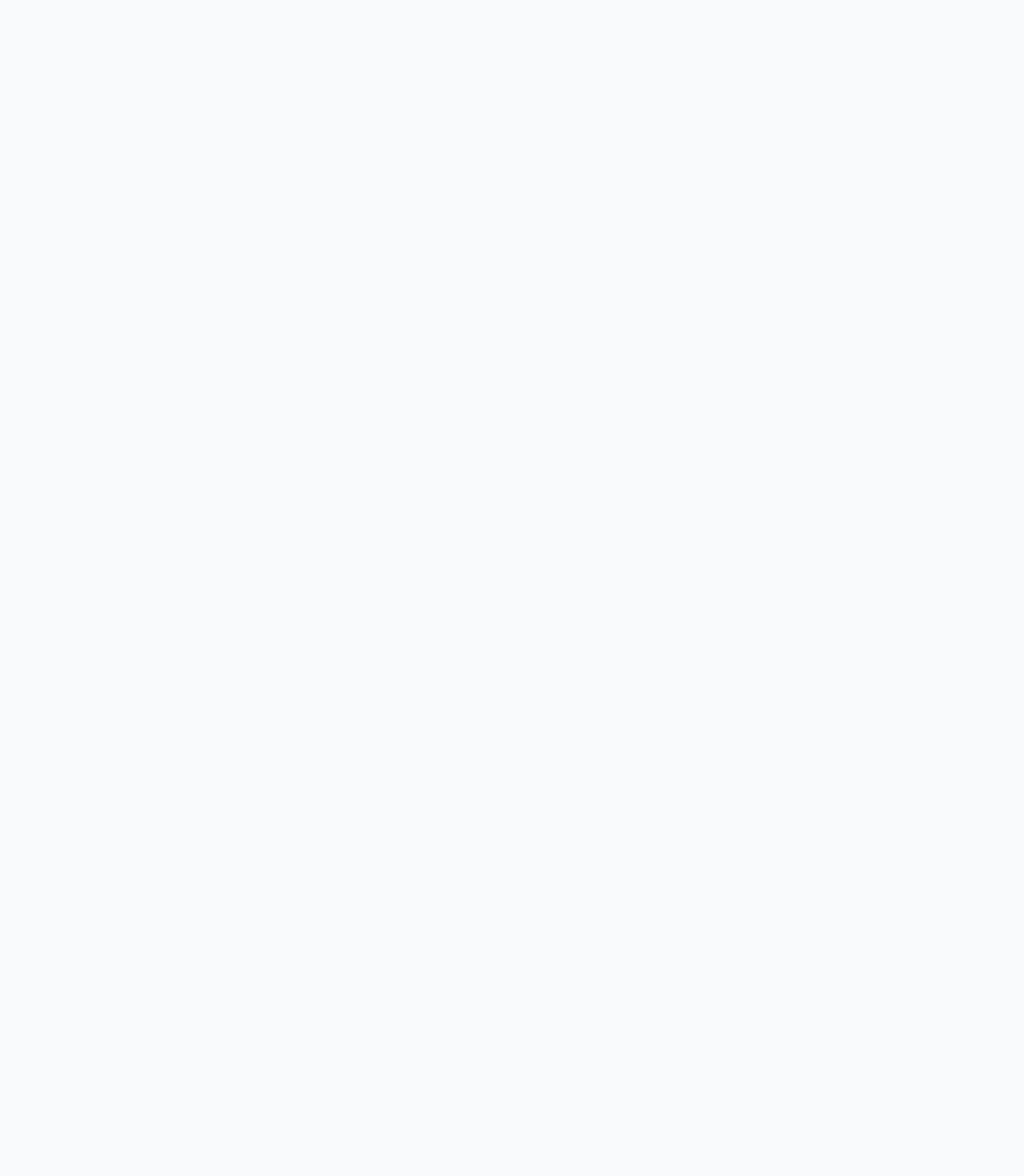
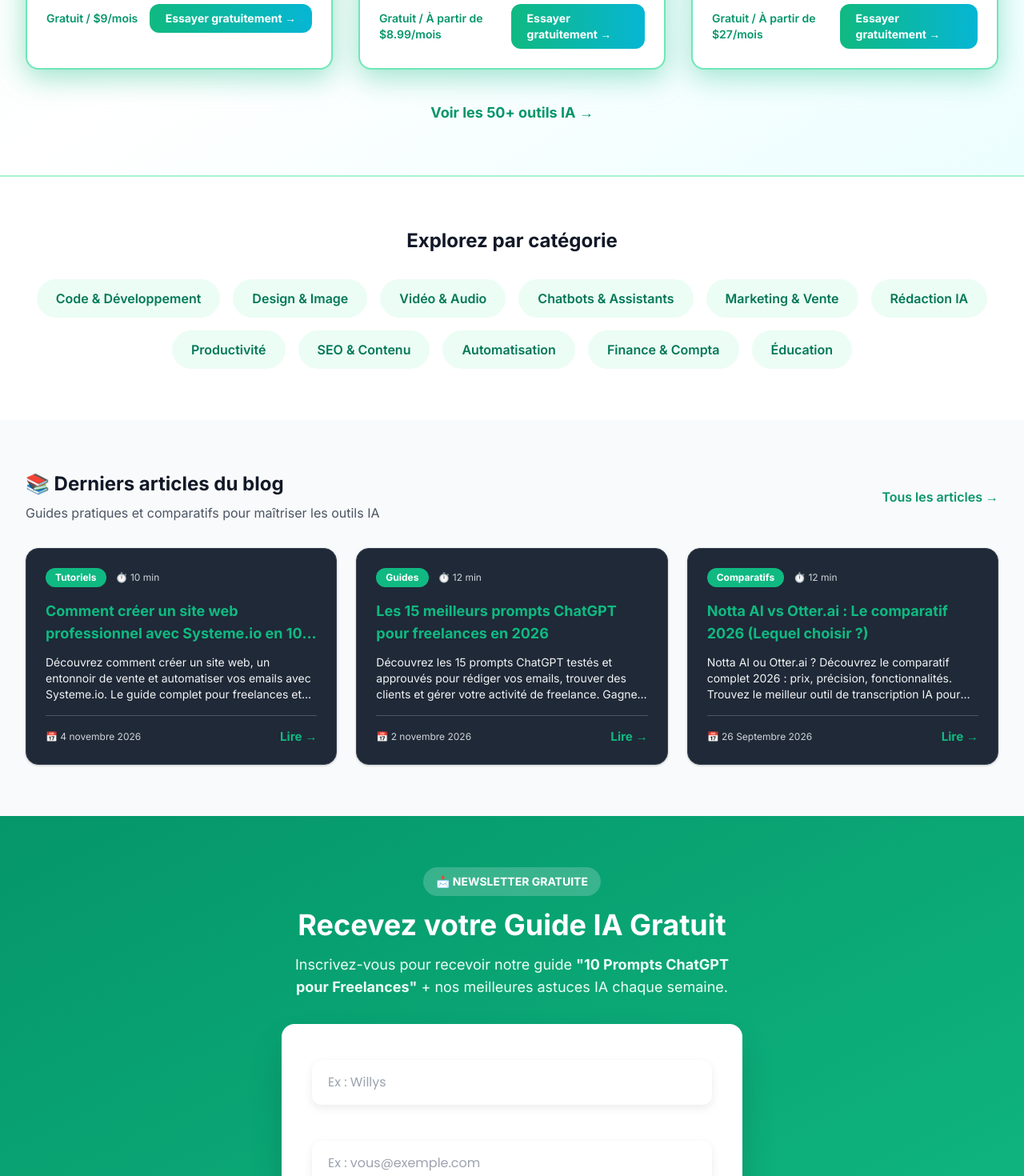
Before and after one commit to willysrwm/genivexa-site, a React (Vite) app: page / in a window 1280 px wide. Shown: the part 960-2430 px from the top of the page at 80% size. Before the commit the page ends 800 px from the top, so only its background shows below. Built offline with nearby package versions, Linux system fonts and the light colour scheme; no server answers.

Commit message:
Update Home.jsx

```diff
--- a/src/pages/Home.jsx
+++ b/src/pages/Home.jsx
@@ -1,113 +1,120 @@
-import { useState, useEffect } from 'react'
 import { Link } from 'react-router-dom'
-export default function DynamicGallery() {
-  const [images, setImages] = useState([])
-  const [currentIndex, setCurrentIndex] = useState(0)
-  const [loading, setLoading] = useState(true)
+import ToolCard from '../components/ToolCard'
+import { tools } from '../data/tools'
+import { articles } from '../data/articles'
+import FeaturedTools from '../components/FeaturedTools'
+import DynamicGallery from '../components/DynamicGallery'
+import BrevoForm from '../components/BrevoForm'
+import DynamicAINews from '../components/DynamicAINews'
 
-  // Récupération des images via Unsplash
-  useEffect(() => {
-    const randomPage = Math.floor(Math.random() * 10) + 1
-    fetch(`https://api.unsplash.com/search/photos?query=artificial-intelligence,technology,robot&per_page=8&page=${randomPage}&client_id=VOTRE_ACCESS_KEY_UNSPLASH`)
-      .then(res => res.json())
-      .then(data => {
-        if (data.results) {
-          setImages(data.results)
-        }
-        setLoading(false)
-      })
-      .catch(err => {
-        console.error("Erreur chargement galerie:", err)
-        setLoading(false)
-      })
-  }, [])
-
-  // Défilement automatique toutes les 3 secondes
-  useEffect(() => {
-    if (images.length === 0) return
-    const interval = setInterval(() => {
-      setCurrentIndex((prevIndex) => (prevIndex + 1) % images.length)
-    }, 3000)
-    return () => clearInterval(interval)
-  }, [images])
-
-  // Fonctions pour les flèches
-  const nextSlide = () => {
-    setCurrentIndex((prevIndex) => (prevIndex + 1) % images.length)
-  }
-  const prevSlide = () => {
-    setCurrentIndex((prevIndex) => (prevIndex - 1 + images.length) % images.length)
-  }
-
-  if (loading) return <div className="text-center py-10 text-gray-500">Loading gallery...</div>
-  if (images.length === 0) return null
+export default function Home() {
+  const featuredTools = tools.slice(0, 6)
+  const categories = [...new Set(tools.map(tool => tool.category))]
+  const latestArticles = [...articles].reverse().slice(0, 3)
 
   return (
-    <section className="relative w-full h-[80vh] min-h-[600px] flex items-center justify-center overflow-hidden">
+    <div>
+      {/* NY GALLERY NO EFA MISY NY HERO AO ANATINY */}
+      <DynamicGallery />
 
-      {/* IMAGES EN ARRIÈRE-PLAN */}
-      {images.map((img, index) => (
-        <div
+      {/* SECTION ACTUALITÉS IA DYNAMIQUE */}
+      <DynamicAINews />
+
+      {/* SECTION SÉLECTION PREMIUM */}
+      <FeaturedTools />
+
+      {/* Categories */}
+      <section className="py-16 bg-white">
+        <div className="max-w-7xl mx-auto px-4 sm:px-6 lg:px-8">
+          <h2 className="text-2xl font-bold text-gray-900 mb-8 text-center">
+            Explorez par catégorie
+          </h2>
+          <div className="flex flex-wrap justify-center gap-4">
+            {categories.map((category, index) => (
+              <Link
                 key={index}
-          className={`absolute inset-0 transition-opacity duration-1000 ease-in-out ${index === currentIndex ? 'opacity-100 z-0' : 'opacity-0 z-0'}`}
+                to="/outils"
+                className="px-6 py-3 bg-primary-50 hover:bg-primary-100 text-primary-700 font-semibold rounded-full transition-colors"
               >
-          <img
-            src={img.urls.regular}
-            alt={img.alt_description || "AI Image"}
-            className="w-full h-full object-cover"
-          />
-          <div className="absolute inset-0 bg-black/50"></div> {/* Overlay sombre */}
+                {category}
+              </Link>
+            ))}
           </div>
+        </div>
+      </section>
+
+      {/* Derniers articles du blog */}
+      <section className="py-16 bg-gray-50">
+        <div className="max-w-7xl mx-auto px-4 sm:px-6 lg:px-8">
+          <div className="flex justify-between items-center mb-8">
+            <div>
+              <h2 className="text-2xl font-bold text-gray-900 mb-2">
+                📚 Derniers articles du blog
+              </h2>
+              <p className="text-gray-600">
+                Guides pratiques et comparatifs pour maîtriser les outils IA
+              </p>
+            </div>
+            <Link to="/blog" className="text-primary-600 hover:text-primary-700 font-semibold hidden md:block">
+              Tous les articles →
+            </Link>
+          </div>
+
+          <div className="grid grid-cols-1 md:grid-cols-2 lg:grid-cols-3 gap-6">
+            {latestArticles.map((article) => (
+              <Link
+                key={article.id}
+                to={`/blog/${article.slug}`}
+                className="article-card group"
+              >
+                <div className="flex items-center gap-3 mb-4">
+                  <span className="category-badge text-xs font-bold px-3 py-1 rounded-full">
+                    {article.category}
+                  </span>
+                  <span className="article-meta text-xs">⏱️ {article.readTime}</span>
+                </div>
+                <h3 className="text-lg font-bold mb-3 transition-colors line-clamp-2">
+                  {article.title}
+                </h3>
+                <p className="text-sm mb-4 line-clamp-3">
+                  {article.excerpt}
+                </p>
+                <div className="article-footer flex items-center justify-between pt-4 border-t">
+                  <span className="text-xs">📅 {article.date}</span>
+                  <span className="read-more font-semibold text-sm">
+                    Lire →
+                  </span>
+                </div>
+              </Link>
             ))}
+          </div>
 
-      {/* CONTENU (TITRE, BOUTONS) AU-DESSUS */}
-      <div className="relative z-10 text-center px-4 max-w-4xl mx-auto">
-        <span className="inline-block bg-primary-100 text-primary-700 font-semibold px-4 py-2 rounded-full text-sm mb-6">
-          🚀 +50 outils IA testés et approuvés
-        </span>
-        <h1 className="text-4xl md:text-6xl font-extrabold text-white mb-6 leading-tight">
-          Automatisez votre business avec les{' '}
-          <span className="text-primary-400">meilleurs outils IA</span>
-        </h1>
-        <p className="text-xl text-gray-200 mb-8 max-w-2xl mx-auto">
-          Découvrez, comparez et choisissez les outils d'intelligence artificielle qui transformeront votre productivité.
-        </p>
-        <div className="flex flex-col sm:flex-row gap-4 justify-center">
-          <Link to="/outils" className="btn-primary">
-            Explorer les outils
-          </Link>
-          <Link to="/blog" className="btn-secondary">
-            Lire le blog
+          <div className="text-center mt-8 md:hidden">
+            <Link to="/blog" className="text-primary-600 hover:text-primary-700 font-semibold">
+              Voir tous les articles →
             </Link>
           </div>
         </div>
+      </section>
 
-      {/* FLÈCHE GAUCHE */}
-      <button
-        onClick={prevSlide}
-        className="absolute top-1/2 left-4 -translate-y-1/2 z-20 bg-white/50 hover:bg-white/90 text-gray-800 p-3 rounded-full backdrop-blur-sm transition-all"
-      >
-        <svg className="w-6 h-6" fill="none" stroke="currentColor" viewBox="0 0 24 24"><path strokeLinecap="round" strokeLinejoin="round" strokeWidth="2" d="M15 19l-7-7 7-7"></path></svg>
-      </button>
+      {/* CTA Newsletter — Brevo */}
+      <section className="py-16 bg-gradient-to-br from-primary-600 to-emerald-500">
+        <div className="max-w-3xl mx-auto px-4 sm:px-6 lg:px-8 text-center">
+          <span className="inline-block bg-white/20 backdrop-blur text-white font-bold px-4 py-2 rounded-full text-sm mb-4">
+            📩 NEWSLETTER GRATUITE
+          </span>
+          <h2 className="text-3xl md:text-4xl font-bold text-white mb-4">
+            Recevez votre Guide IA Gratuit
+          </h2>
+          <p className="text-primary-50 mb-8 text-lg max-w-xl mx-auto">
+            Inscrivez-vous pour recevoir notre guide <strong>"10 Prompts ChatGPT pour Freelances"</strong> + nos meilleures astuces IA chaque semaine.
+          </p>
 
-      {/* FLÈCHE DROITE */}
-      <button
-        onClick={nextSlide}
-        className="absolute top-1/2 right-4 -translate-y-1/2 z-20 bg-white/50 hover:bg-white/90 text-gray-800 p-3 rounded-full backdrop-blur-sm transition-all"
-      >
-        <svg className="w-6 h-6" fill="none" stroke="currentColor" viewBox="0 0 24 24"><path strokeLinecap="round" strokeLinejoin="round" strokeWidth="2" d="M9 5l7 7-7 7"></path></svg>
-      </button>
-
-      {/* INDICATEURS (POINTS) */}
-      <div className="absolute bottom-8 left-1/2 -translate-x-1/2 z-20 flex gap-2">
-        {images.map((_, index) => (
-          <button
-            key={index}
-            onClick={() => setCurrentIndex(index)}
-            className={`w-2.5 h-2.5 rounded-full transition-all ${index === currentIndex ? 'bg-white w-6' : 'bg-white/50'}`}
-          />
-        ))}
+          <div className="bg-white rounded-2xl p-4 shadow-2xl max-w-xl mx-auto">
+            <BrevoForm />
+          </div>
         </div>
       </section>
+    </div>
   )
 }
```
Lines whose indentation alone changed are shown as unchanged.
